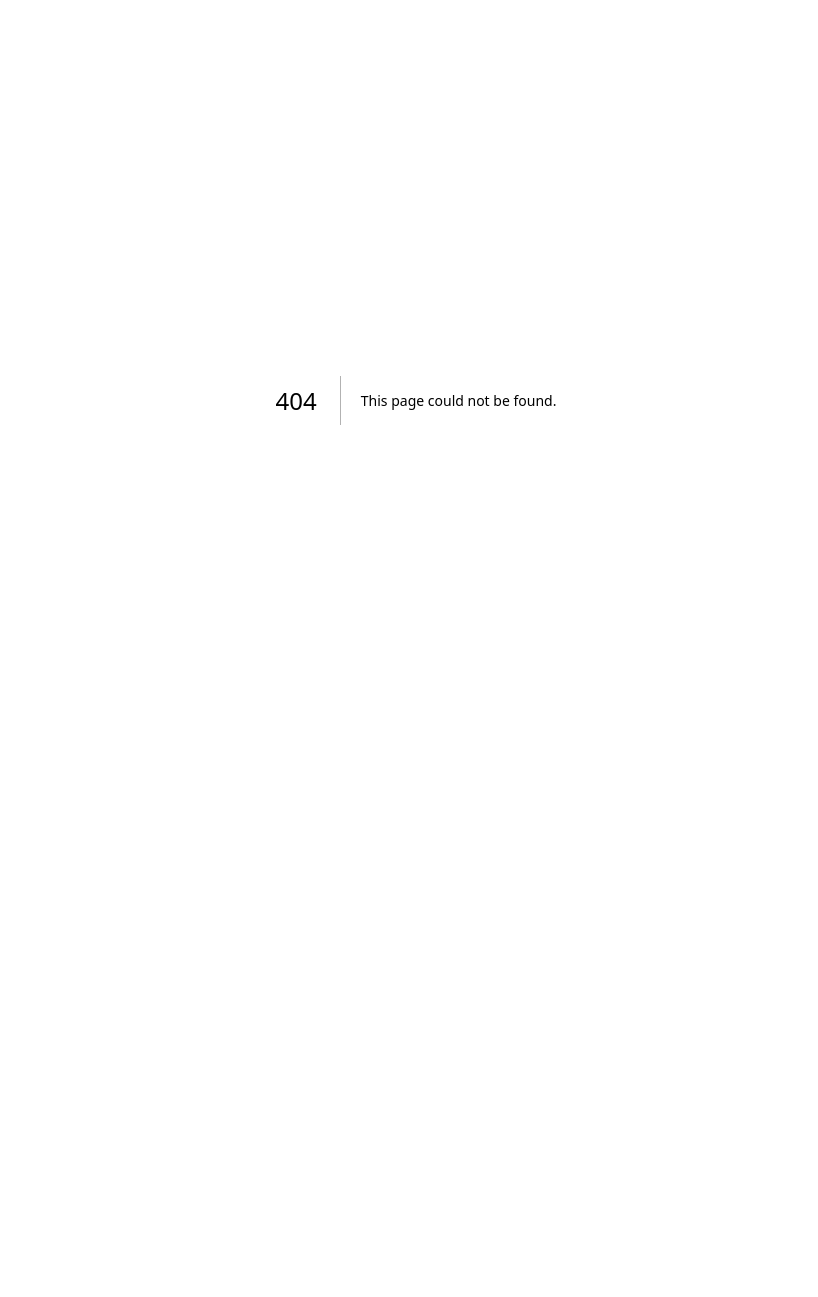
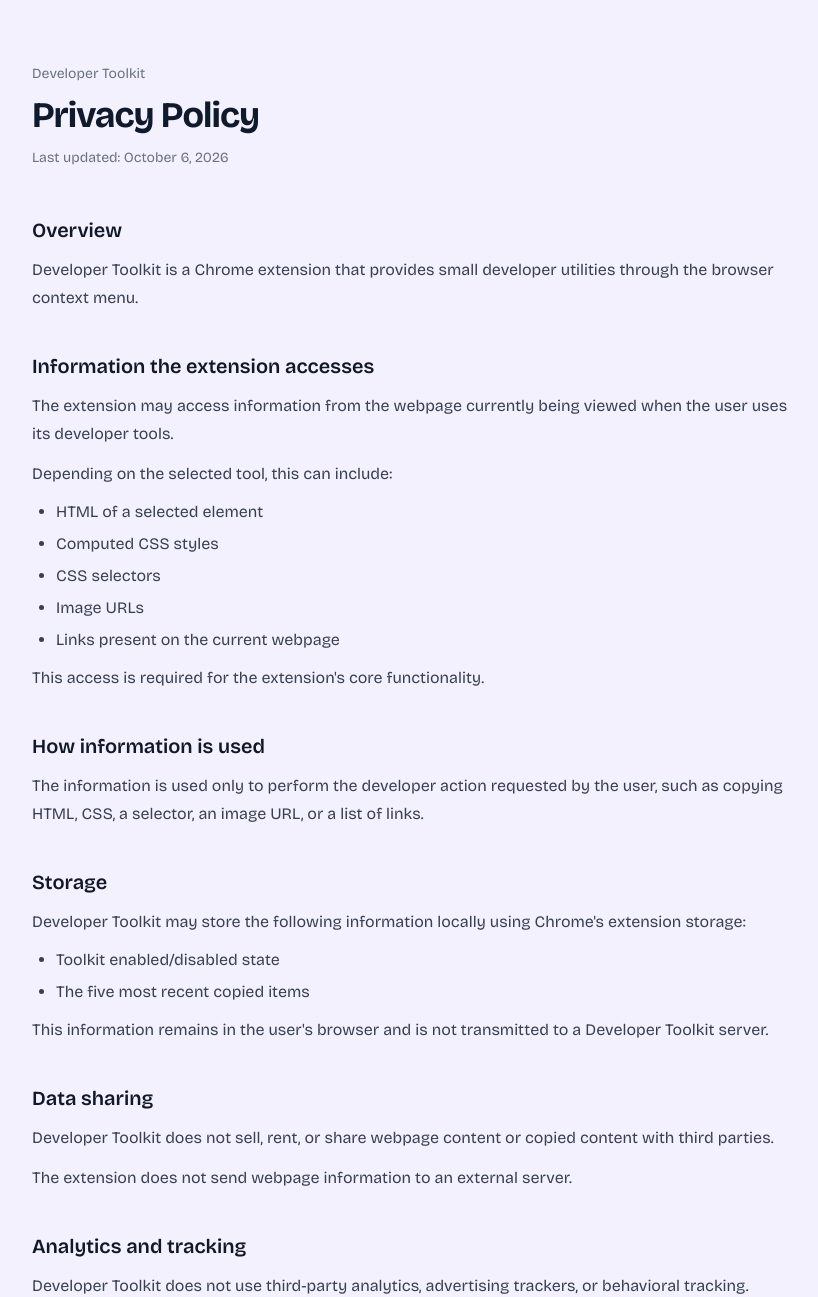
Before and after one commit to jenkx60/Webxela---Personal-Portfolio, a Next.js app: page /developer-toolkit/privacy in a window 1280 px wide. Before the commit this address had no page. Shown: the top 1297 px of the page, without its empty margins (224-1042 px from the left). Before the commit the page ends 800 px from the top, so only its background shows below. Built offline with nearby package versions, Linux system fonts and the light colour scheme.

Commit message:
update for the dev toolkit

```diff
--- /dev/null
+++ b/app/developer-toolkit/privacy/page.tsx
@@ -0,0 +1,177 @@
+export default function DeveloperToolkitPrivacy() {
+    return (
+      <main className="min-h-screen px-6 py-16">
+        <div className="mx-auto max-w-3xl">
+          <p className="mb-3 text-sm text-gray-500">
+            Developer Toolkit
+          </p>
+
+          <h1 className="text-4xl font-bold tracking-tight">
+            Privacy Policy
+          </h1>
+
+          <p className="mt-3 text-sm text-gray-500">
+            Last updated: October 6, 2026
+          </p>
+
+          <div className="mt-12 space-y-10 text-gray-700">
+            <section>
+              <h2 className="text-xl font-semibold text-gray-900">
+                Overview
+              </h2>
+
+              <p className="mt-3 leading-7">
+                Developer Toolkit is a Chrome extension that provides
+                small developer utilities through the browser context
+                menu.
+              </p>
+            </section>
+
+            <section>
+              <h2 className="text-xl font-semibold text-gray-900">
+                Information the extension accesses
+              </h2>
+
+              <p className="mt-3 leading-7">
+                The extension may access information from the webpage
+                currently being viewed when the user uses its developer
+                tools.
+              </p>
+
+              <p className="mt-3 leading-7">
+                Depending on the selected tool, this can include:
+              </p>
+
+              <ul className="mt-3 list-disc space-y-2 pl-6">
+                <li>HTML of a selected element</li>
+                <li>Computed CSS styles</li>
+                <li>CSS selectors</li>
+                <li>Image URLs</li>
+                <li>Links present on the current webpage</li>
+              </ul>
+
+              <p className="mt-3 leading-7">
+                This access is required for the extension's core
+                functionality.
+              </p>
+            </section>
+
+            <section>
+              <h2 className="text-xl font-semibold text-gray-900">
+                How information is used
+              </h2>
+
+              <p className="mt-3 leading-7">
+                The information is used only to perform the developer
+                action requested by the user, such as copying HTML, CSS,
+                a selector, an image URL, or a list of links.
+              </p>
+            </section>
+
+            <section>
+              <h2 className="text-xl font-semibold text-gray-900">
+                Storage
+              </h2>
+
+              <p className="mt-3 leading-7">
+                Developer Toolkit may store the following information
+                locally using Chrome's extension storage:
+              </p>
+
+              <ul className="mt-3 list-disc space-y-2 pl-6">
+                <li>Toolkit enabled/disabled state</li>
+                <li>The five most recent copied items</li>
+              </ul>
+
+              <p className="mt-3 leading-7">
+                This information remains in the user's browser and is not
+                transmitted to a Developer Toolkit server.
+              </p>
+            </section>
+
+            <section>
+              <h2 className="text-xl font-semibold text-gray-900">
+                Data sharing
+              </h2>
+
+              <p className="mt-3 leading-7">
+                Developer Toolkit does not sell, rent, or share webpage
+                content or copied content with third parties.
+              </p>
+
+              <p className="mt-3 leading-7">
+                The extension does not send webpage information to an
+                external server.
+              </p>
+            </section>
+
+            <section>
+              <h2 className="text-xl font-semibold text-gray-900">
+                Analytics and tracking
+              </h2>
+
+              <p className="mt-3 leading-7">
+                Developer Toolkit does not use third-party analytics,
+                advertising trackers, or behavioral tracking.
+              </p>
+            </section>
+
+            <section>
+              <h2 className="text-xl font-semibold text-gray-900">
+                User control
+              </h2>
+
+              <p className="mt-3 leading-7">
+                Users can disable the toolkit from the extension popup.
+              </p>
+
+              <p className="mt-3 leading-7">
+                When disabled, the extension does not perform its
+                developer-tool actions or hover highlighting.
+              </p>
+
+              <p className="mt-3 leading-7">
+                Users can also remove the extension from Chrome at any
+                time.
+              </p>
+            </section>
+
+            <section>
+              <h2 className="text-xl font-semibold text-gray-900">
+                Chrome Web Store Limited Use
+              </h2>
+
+              <p className="mt-3 leading-7">
+                Developer Toolkit's use of information obtained from
+                webpages is limited to providing the extension's
+                disclosed developer-tool functionality and complies with
+                the Chrome Web Store User Data Policy and Limited Use
+                requirements.
+              </p>
+            </section>
+
+            <section>
+              <h2 className="text-xl font-semibold text-gray-900">
+                Contact
+              </h2>
+
+              <p className="mt-3 leading-7">
+                For questions or concerns about this privacy policy,
+                please contact the developer through the project's
+                GitHub repository.
+              </p>
+
+              <a
+                href="https://github.com/jenkx60"
+                target="_blank"
+                rel="noopener noreferrer"
+                className="mt-3 inline-block underline"
+              >
+                github.com/jenkx60
+              </a>
+            </section>
+          </div>
+        </div>
+      </main>
+    );
+  }
```
